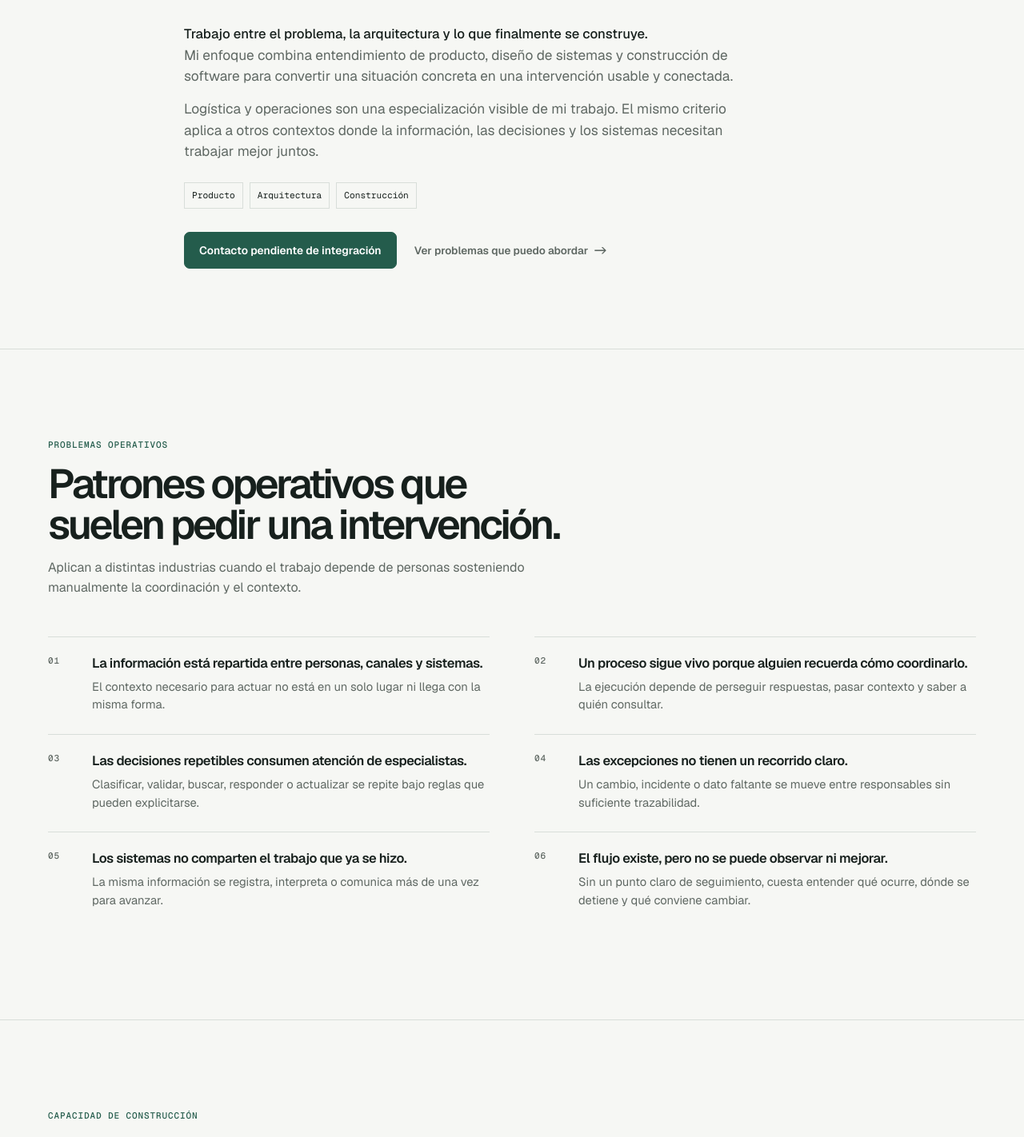
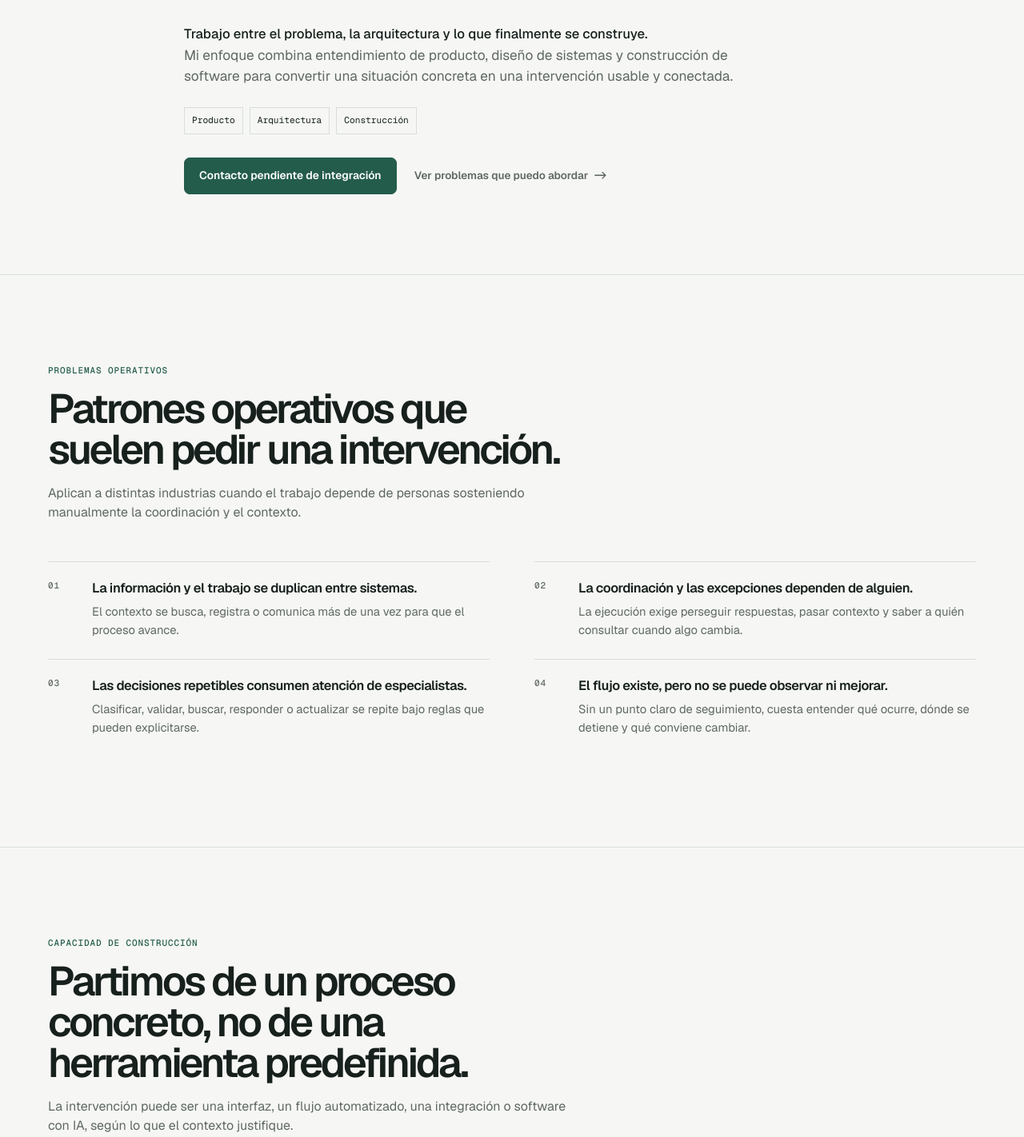
Before and after one commit to wilmarFlorez/wlanding, a Next.js app: page / in a window 1280 px wide. Shown: the part 353-1775 px from the top of the page at 80% size. Built offline with nearby package versions, Linux system fonts and the light colour scheme.

Commit message:
refactor: Simplify Hero component content and update problem statements for clarity

```diff
--- a/app/globals.css
+++ b/app/globals.css
@@ -54,7 +54,6 @@ p { color: var(--muted); }
 .hero-copy { border-top: 1px solid var(--line); padding-top: 27px; }
 .hero-role { color: var(--foreground); font-size: 1.04rem; font-weight: 500; }
 .hero-lede { max-width: 710px; margin-bottom: 15px; font-size: clamp(1.02rem, 1.35vw, 1.16rem); line-height: 1.52; }
-.hero-specialization { margin-bottom: 0; }
 .hero-copy .focus-list { margin-top: 26px; }
 .hero-actions { display: flex; align-items: center; gap: 22px; margin-top: 29px; }
 .text-link { font-weight: 550; }
--- a/components/landing/Hero.tsx
+++ b/components/landing/Hero.tsx
@@ -6,12 +6,9 @@ export function Hero() {
           <p className="eyebrow">Sobre mí</p>
           <h1 id="hero-title">Wilmar Florez Samudio, Product Architect &amp; Builder.</h1>
           <p className="hero-role">Trabajo entre el problema, la arquitectura y lo que finalmente se construye.</p>
-          <p className="hero-lede">
-            Mi enfoque combina entendimiento de producto, diseño de sistemas y construcción de software para convertir una situación concreta en una intervención usable y conectada.
-          </p>
-          <p className="hero-lede hero-specialization">
-            Logística y operaciones son una especialización visible de mi trabajo. El mismo criterio aplica a otros contextos donde la información, las decisiones y los sistemas necesitan trabajar mejor juntos.
-          </p>
+           <p className="hero-lede">
+             Mi enfoque combina entendimiento de producto, diseño de sistemas y construcción de software para convertir una situación concreta en una intervención usable y conectada.
+           </p>
           <div className="focus-list" aria-label="Enfoque">
             <span>Producto</span>
             <span>Arquitectura</span>
--- a/components/landing/data.ts
+++ b/components/landing/data.ts
@@ -1,23 +1,15 @@
 export const problems = [
   [
-    "La información está repartida entre personas, canales y sistemas.",
-    "El contexto necesario para actuar no está en un solo lugar ni llega con la misma forma.",
+    "La información y el trabajo se duplican entre sistemas.",
+    "El contexto se busca, registra o comunica más de una vez para que el proceso avance.",
   ],
   [
-    "Un proceso sigue vivo porque alguien recuerda cómo coordinarlo.",
-    "La ejecución depende de perseguir respuestas, pasar contexto y saber a quién consultar.",
+    "La coordinación y las excepciones dependen de alguien.",
+    "La ejecución exige perseguir respuestas, pasar contexto y saber a quién consultar cuando algo cambia.",
   ],
   [
     "Las decisiones repetibles consumen atención de especialistas.",
     "Clasificar, validar, buscar, responder o actualizar se repite bajo reglas que pueden explicitarse.",
-  ],
-  [
-    "Las excepciones no tienen un recorrido claro.",
-    "Un cambio, incidente o dato faltante se mueve entre responsables sin suficiente trazabilidad.",
-  ],
-  [
-    "Los sistemas no comparten el trabajo que ya se hizo.",
-    "La misma información se registra, interpreta o comunica más de una vez para avanzar.",
   ],
   [
     "El flujo existe, pero no se puede observar ni mejorar.",
@@ -76,23 +68,11 @@ export const demos = [
 
 export const faqs = [
   [
-    "¿Solo trabajas en logística?",
-    "No. Logística y operaciones son una especialización visible, en particular transporte terrestre y 3PL. El trabajo también puede partir de problemas equivalentes en otros contextos operativos o de producto.",
-  ],
-  [
-    "¿Necesito tener un proyecto de IA definido?",
-    "No. Se puede empezar por un proceso que genera fricción. La tecnología se decide después de entender el caso.",
-  ],
-  [
-    "¿Necesito cambiar mis sistemas actuales?",
-    "No necesariamente. El diseño evalúa cómo conectarse con las herramientas y canales existentes cuando sea pertinente.",
+    "¿Necesito cambiar mis sistemas actuales o usar IA?",
+    "No necesariamente. Se parte del proceso y de las herramientas existentes; puede requerir integración, automatización, IA, rediseño o una combinación.",
   ],
   [
     "¿Qué pasa si los datos están desordenados?",
     "No se necesitan datos perfectos para revisar el problema. Sí se debe entender qué información existe, dónde está y qué tan confiable es para el flujo.",
   ],
-  [
-    "¿La solución siempre utiliza agentes de IA?",
-    "No. Puede requerir automatización, integración, IA, rediseño de proceso o una combinación. Se elige el mecanismo que tenga sentido.",
-  ],
 ] as const;
```
